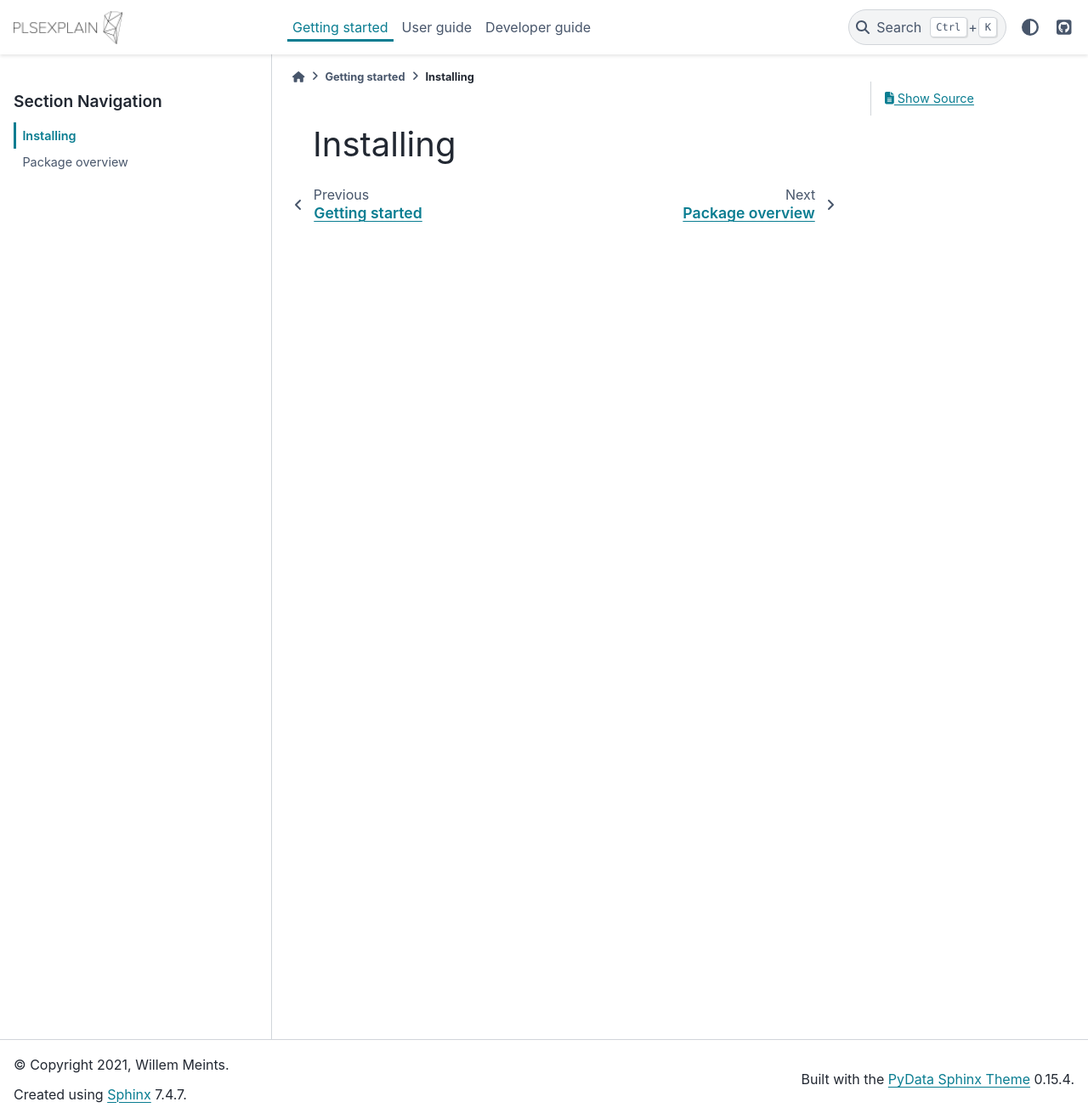
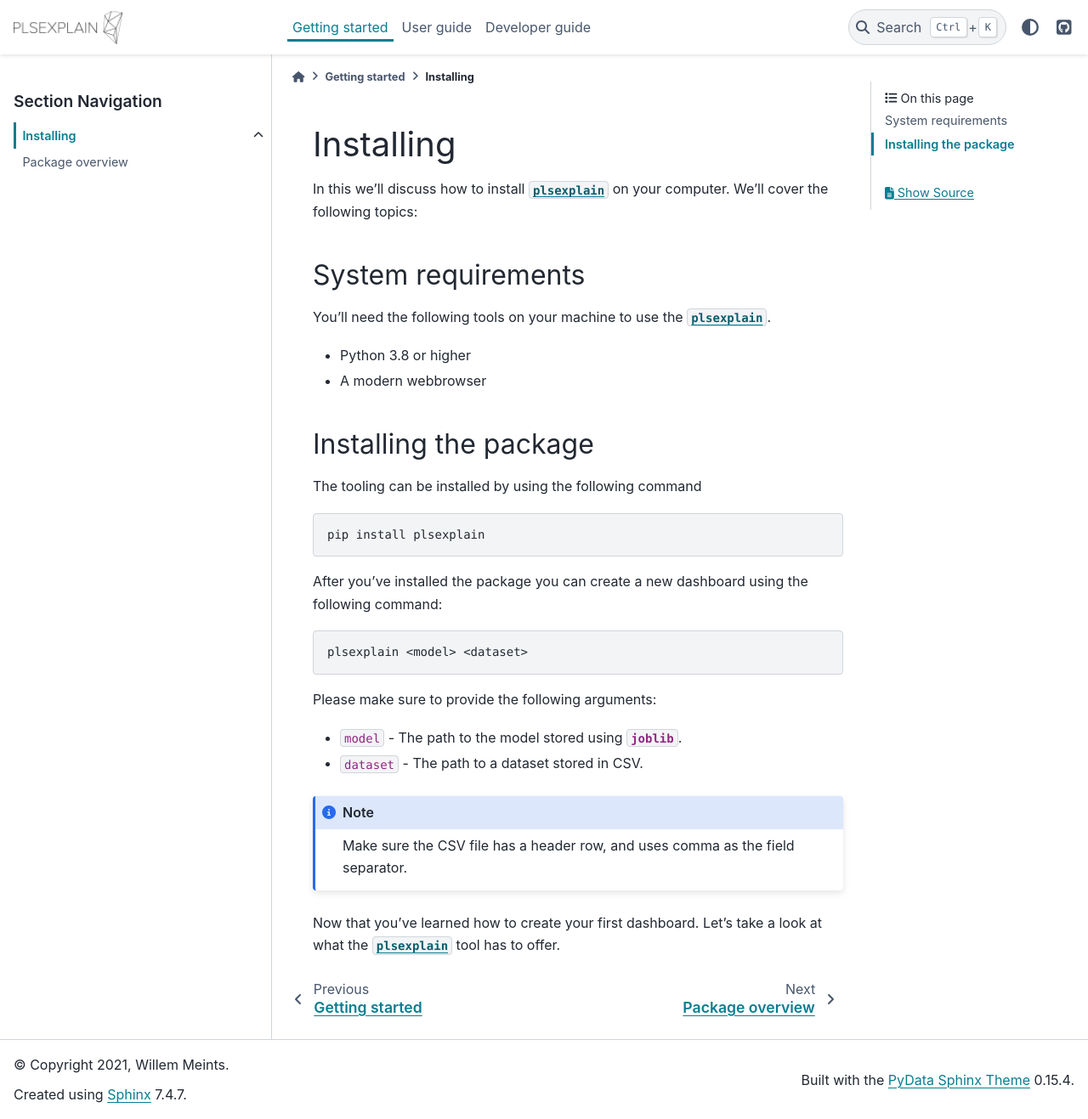
Before and after one commit to wmeints/plsexplain, a Sphinx documentation site: the page built from docs/source/getting-started/installing.rst, in a window 1280 px wide and 1317 px high. Shown: the whole window at 85% size. Built offline with Sphinx 7.4.7 and the PyData theme 0.15.4, drawn with Linux system fonts in a browser that asks for light colours.

Commit message:
feat(docs): Add installation instructions

```diff
--- a/docs/source/getting-started/installing.rst
+++ b/docs/source/getting-started/installing.rst
@@ -3,3 +3,42 @@
 ==========
 Installing
 ==========
+
+In this we'll discuss how to install :mod:`plsexplain` on your computer. We'll cover the following topics:
+
+.. toctree::
+    :hidden:
+
+System requirements
+-------------------
+You'll need the following tools on your machine to use the :mod:`plsexplain`.
+
+* Python 3.8 or higher
+* A modern webbrowser
+
+Installing the package
+----------------------
+
+The tooling can be installed by using the following command
+
+.. code-block:: shell
+
+    pip install plsexplain
+
+After you've installed the package you can create a new dashboard using the following command:
+
+.. code-block:: shell
+
+    plsexplain <model> <dataset>
+
+Please make sure to provide the following arguments:
+
+* :code:`model` - The path to the model stored using :mod:`joblib`.
+* :code:`dataset` - The path to a dataset stored in CSV.
+
+.. note::
+
+    Make sure the CSV file has a header row, and uses comma as the field separator.
+
+Now that you've learned how to create your first dashboard. Let's take a look at what the :mod:`plsexplain` tool
+has to offer.
```
